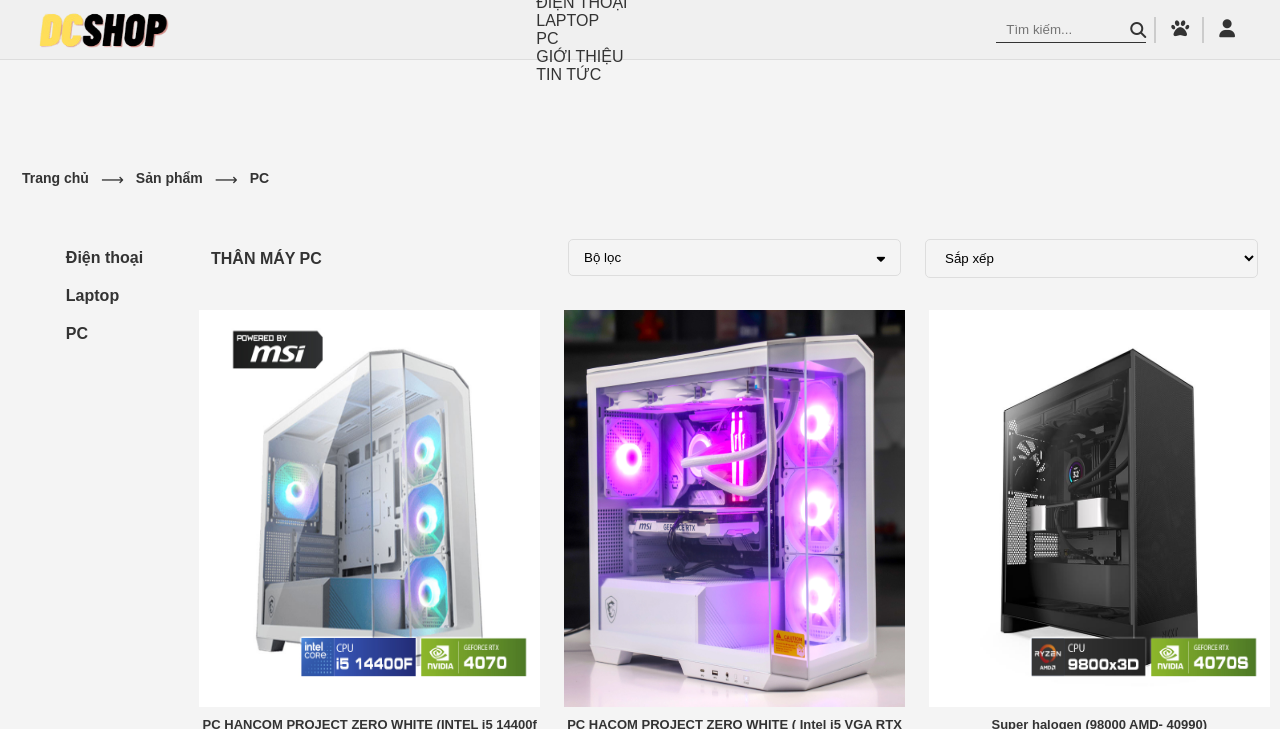
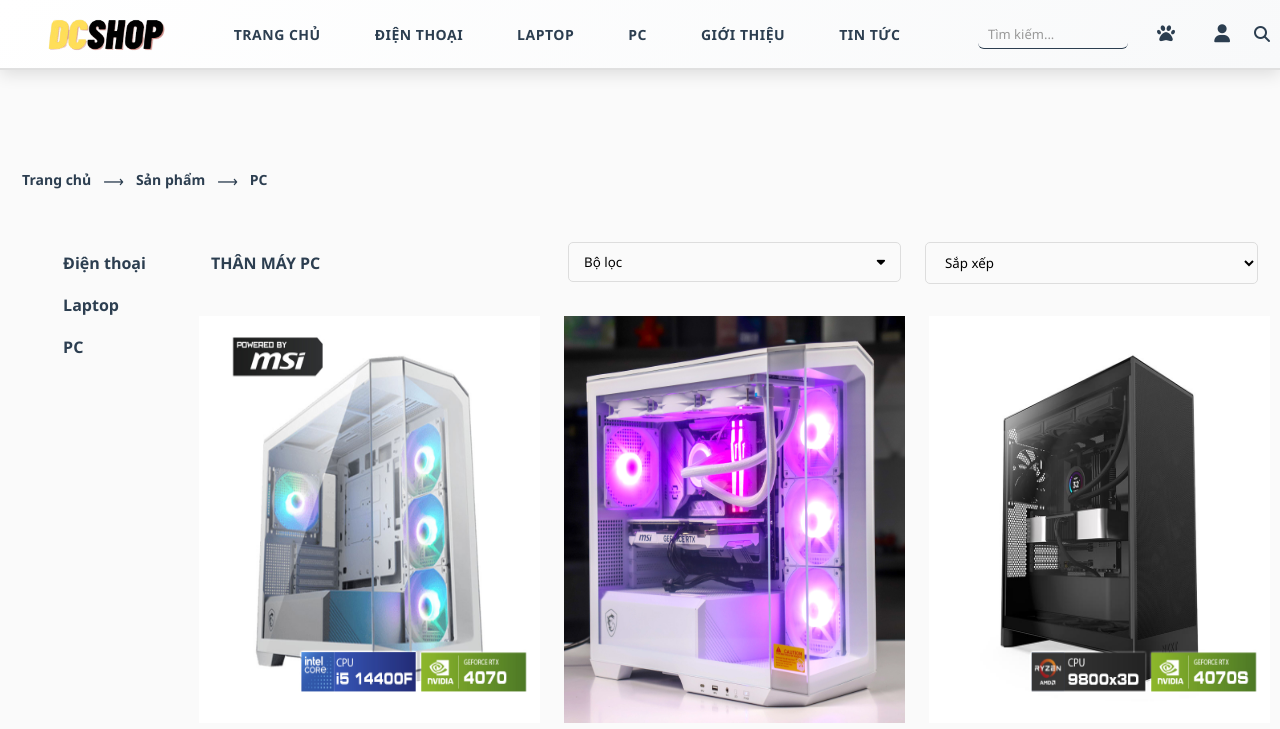
Before and after one commit to chaudan0304/tieuluan_web, a website: page categoryPC.html in a window 1280 px wide. Shown: the top 729 px of the page. Drawn offline with nearby package versions, Linux system fonts and the light colour scheme.

Commit message:
style: improve UI design with modern styling and better colors

```diff
--- a/style.css
+++ b/style.css
@@ -3,33 +3,33 @@
   margin: 0;
   padding: 0;
   box-sizing: border-box;
-  font-family: Arial, Helvetica, sans-serif;
+  font-family: 'Segoe UI', Tahoma, Geneva, Verdana, sans-serif;
 }
 html {
   scroll-behavior: smooth;
 }
 /* Biến CSS */
 :root {
-  --hover-color: #007BFF;
-  --border-color: #ccc;
-  --shadow-color: rgba(0, 0, 0, 0.1);
-  --yellow:#f9d806;
-  --light-yellow:#ffee80;
-  --black:#130f40;
+  --hover-color: #FF6B35;
+  --border-color: #e0e0e0;
+  --shadow-color: rgba(0, 0, 0, 0.08);
+  --yellow:#FFC107;
+  --light-yellow:#FFD54F;
+  --black:#1A1A1A;
   --light-color:#666;
   --border:.1rem solid rgba(0,0,0,.1);
-  --box-shadow:0.5rem 1rem rgba(0,0,0,.1);
-  --primary-color: #007BFF; /* Xanh dương */
+  --box-shadow: 0 2px 8px rgba(0, 0, 0, 0.1);
+  --primary-color: #FF6B35; /* Cam cam */
   --secondary-color: #FFFFFF; /* Trắng */
-  --accent-color: #FFC107; /* Vàng cam */
-  --text-color: #333333; /* Màu chữ */
-  --background-color: #F4F4F4; /* Nền phụ */
+  --accent-color: #FFD700; /* Vàng */
+  --text-color: #2c3e50; /* Màu chữ */
+  --background-color: #FAFAFA; /* Nền phụ */
 }
 /* Nền */
 body {
   background-color: var(--background-color);
   color: var(--text-color);
-  font-family: Arial, sans-serif;
+  font-family: 'Segoe UI', Tahoma, Geneva, Verdana, sans-serif;
   padding-top: 70px; /* Space for fixed header */
 }
 .row {
@@ -54,62 +54,67 @@
   display: flex;
   align-items: center;
   justify-content: space-between;
-  padding: 15px 30px;
-  height: 60px;
+  padding: 12px 40px;
+  height: 70px;
   width: 100%;
-  background-color: rgba(255, 255, 255, 0.3);
-  border-bottom: 1px solid #ddd;
+  background: linear-gradient(135deg, #FFFFFF 0%, #F8F9FA 100%);
+  border-bottom: 2px solid #e0e0e0;
   position: fixed;
-  z-index: 1;
+  z-index: 1000;
   top: 0;
   left: 0;
+  box-shadow: 0 2px 12px rgba(0, 0, 0, 0.08);
 }
 header:hover {
-  background-color: #f0f0f0;
+  box-shadow: 0 4px 16px rgba(0, 0, 0, 0.12);
 }
 
 /*-------------------------------------- Phần logo------------------------------------------------------ */
 .logo {
   flex: 1;
-  font-size: 24px;
-  font-weight: bold;
+  font-size: 26px;
+  font-weight: 700;
   color: var(--black);
-  text-transform: uppercase; /* Chuyển chữ thành in hoa */
+  text-transform: uppercase;
   position: relative;
   z-index: 1;
-  justify-content: center;
+  display: flex;
   align-items: center;
+  gap: 10px;
 }
 .logo img {
-  height: 50px; /* Hoặc kích thước phù hợp */
+  height: 45px;
   width: auto;
   display: block;
+  transition: transform 0.3s ease;
 }
-
+.logo:hover img {
+  transform: scale(1.05);
+}
 .logo::before {
   content: '';
   position: absolute;
-  bottom: 0;
+  bottom: -5px;
   left: 0;
   width: 100%;
-  height: 4px;
-  background: linear-gradient(90deg, var(--yellow), var(--light-yellow));
+  height: 3px;
+  background: linear-gradient(90deg, var(--primary-color), var(--accent-color));
   z-index: -1;
-  border-radius: 5px;
+  border-radius: 3px;
   opacity: 0;
   transition: transform 0.3s, opacity 0.3s;
-  transform: scaleX(0); /* Ban đầu ẩn */
-  transform-origin: left; /* Hiệu ứng bắt đầu từ trái */
+  transform: scaleX(0);
+  transform-origin: left;
 }
 
 .logo:hover::before {
   opacity: 1;
-  transform: scaleX(1); /* Hiển thị toàn bộ */
+  transform: scaleX(1);
 }
 
 .logo:hover {
-  color: var(--hover-color); /* Đổi màu chữ khi di chuột */
-  text-shadow: 0 2px 4px rgba(0, 0, 0, 0.2); /* Tạo bóng chữ */
+  color: var(--primary-color);
+  text-shadow: 0 2px 4px rgba(255, 107, 53, 0.2);
 }
 /*--------------------Phần hamburger( đang cần sửa) ---------------------------*/
 .hamburger {
@@ -136,84 +141,102 @@
 .menu-container {
   flex: 9;
   display: flex;
+  align-items: center;
+  gap: 20px;
 }
 .menu {
   display: flex;
   flex-direction: row;
   list-style: none;
-  gap: 25px;
+  gap: 30px;
   flex: 7;
   justify-content: center;
   align-items: center;
 }
-.menu > li {
-  padding: 0 12px;
+.menu ul {
+  display: flex;
+  list-style: none;
+  gap: 30px;
+}
+.menu ul li {
   position: relative;
 }
-.menu > li > a {
-  font-size: 16px;
-  font-weight: bold;
+.menu a {
+  font-size: 14px;
+  font-weight: 600;
   display: block;
-  line-height: 20px;
-  padding: 5px 10px;
+  padding: 8px 12px;
   position: relative;
-  transition: color 0.3s;
+  transition: color 0.3s, transform 0.2s;
+  color: var(--text-color);
+  text-transform: uppercase;
+  letter-spacing: 0.5px;
 }
-.menu > li > a:hover {
-  color: var(--hover-color); /* Đổi màu chữ khi di chuột */
-  transform: translateY(-2px); /* Di chuyển nhẹ lên */
-  transition: transform 0.3s ease, color 0.3s ease;
+.menu a:hover {
+  color: var(--primary-color);
+  transform: translateY(-2px);
 }
-.menu > li > a::before {
+.menu a::after {
   content: '';
   position: absolute;
   bottom: 0;
   left: 0;
   width: 100%;
-  height: 4px;
-  background: linear-gradient(90deg, var(--yellow), var(--light-yellow));
+  height: 2px;
+  background: var(--primary-color);
   transform: scaleX(0);
   transform-origin: left;
-  transition: transform 0.3s, opacity 0.3s;
-  opacity: 0; /* Ban đầu ẩn đi */
+  transition: transform 0.3s ease;
 }
-.menu > li > a:hover::before {
-  transform: scaleX(1); /* Hiển thị gạch chân đầy đủ */
-  opacity: 1; /* Hiện pseudo-element */
-  z-index: 10; /* Đẩy xuống dưới chữ */
+.menu a:hover::after {
+  transform: scaleX(1);
 }
 /* Hiển thị sub-menu khi di chuột */
-.menu > li:hover .sub-menu {
+.menu li:hover .sub-menu {
   display: block;
 }
 /*-------------------- Sub-menu chính-------------- */
 .sub-menu {
-  display: none; /*Ẩn menu con */
+  display: none;
   position: absolute;
-  top: 100%; /* Đặt menu con ngay dưới menu chính */
+  top: 100%;
   left: 0;
-  background-color: var(--background-color);
-  width: 180px;
+  background-color: white;
+  width: 200px;
   border: 1px solid var(--border-color);
-  padding: 10px 0;
-  box-shadow: 0 2px 5px var(--shadow-color);
-  z-index: 20; /* Đảm bảo luôn nằm trên các phần tử khác */
+  padding: 8px 0;
+  margin-top: 8px;
+  box-shadow: 0 4px 12px rgba(0, 0, 0, 0.12);
+  z-index: 20;
+  border-radius: 4px;
+  animation: slideDown 0.3s ease;
 }
-.sub-menu > li {
+@keyframes slideDown {
+  from {
+    opacity: 0;
+    transform: translateY(-10px);
+  }
+  to {
+    opacity: 1;
+    transform: translateY(0);
+  }
+}
+.sub-menu li {
   position: relative;
-  font-size: 16px;
 }
-.sub-menu > li > a {
-  font-weight: bolder;
-  font-size: 14px;
-  padding: 8px 15px;
+.sub-menu a {
+  font-weight: 500;
+  font-size: 13px;
+  padding: 10px 15px;
   display: block;
   color: var(--text-color);
-  transition: background-color 0.3s;
+  text-transform: none;
+  transition: all 0.2s;
 }
-.sub-menu > li > a:hover {
-  background-color: #e9ecef;
-  color: var(--hover-color);
+.sub-menu a:hover {
+  background-color: #f5f5f5;
+  color: var(--primary-color);
+  padding-left: 20px;
 }
 
 /* Phần khác: thanh tìm kiếm, icon */
@@ -221,33 +244,67 @@
   display: flex;
   justify-content: flex-end;
   align-items: center;
-  flex: 1;
+  flex: 2;
+  gap: 20px;
 }
-.other > li {
+.other > div {
   display: flex;
-  padding: 0 10px;
-  height: 26px;
-  position: relative;
   align-items: center;
   justify-content: center;
+  height: 36px;
+  padding: 0 12px;
+  border-radius: 6px;
+  transition: all 0.3s ease;
+  cursor: pointer;
 }
-.other > li::after {
-  content:"";
-  display: block;
-  width: 2px;
-  height: 100%;
-  background: #cccccc;
-  position: absolute;
-  right: 0;
-  top : 0;
-  transform: translateY();
+.other > div:hover {
+  background-color: rgba(255, 107, 53, 0.1);
 }
-.other > li:last-child::after {
-  display: none;
- }
+.other input {
+  border: 1px solid #ddd;
+  padding: 8px 12px;
+  border-radius: 6px;
+  font-size: 13px;
+  width: 180px;
+  transition: all 0.3s ease;
+  background-color: #f5f5f5;
+}
+.other input:focus {
+  outline: none;
+  border-color: var(--primary-color);
+  background-color: white;
+  box-shadow: 0 0 0 3px rgba(255, 107, 53, 0.1);
+  width: 220px;
+}
+.other input::placeholder {
+  color: #999;
+}
 .other .fa-search {
   color: var(--text-color);
   cursor: pointer;
+  font-size: 16px;
+  transition: color 0.3s;
+  margin-left: -35px;
+}
+.other .fa-search:hover {
+  color: var(--primary-color);
+}
+.other a {
+  display: flex;
+  align-items: center;
+  justify-content: center;
+  font-size: 18px;
+  color: var(--text-color);
+  transition: all 0.3s ease;
+  width: 36px;
+  height: 36px;
+  border-radius: 6px;
+}
+.other a:hover {
+  color: var(--primary-color);
+  background-color: rgba(255, 107, 53, 0.1);
+  transform: scale(1.1);
+}
 }
 .other > li:first-child {
   position: relative;
```
